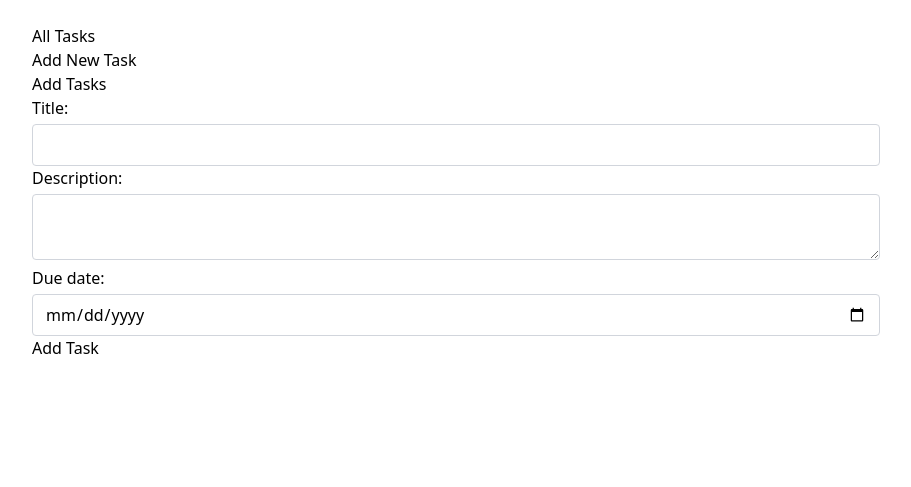
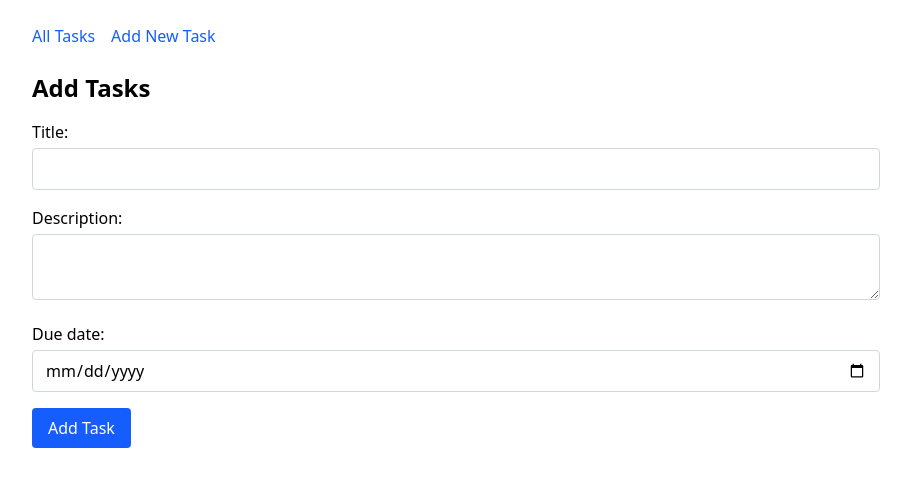
Before and after one commit to Mhubzy/task-management, a Laravel app: page /tasks/create in a window 1280 px wide. Shown: the top 487 px of the page, without its empty margins (184-1095 px from the left). Run offline with Laravel 12, Linux system fonts and the light colour scheme; style sheets or scripts are compiled from the project's sources.

Commit message:
Style forms and navigation

```diff
--- a/resources/views/layouts/app.blade.php
+++ b/resources/views/layouts/app.blade.php
@@ -10,9 +10,9 @@
 <body>
 
     <div class="container max-w-4xl mx-auto p-6 mb-4">
-        <ul>
-            <li><a href="{{ route('tasks.index') }}">All Tasks</a></li>
-            <li><a href="{{ route('tasks.create') }}">Add New Task</a></li>
+        <ul class="flex gap-4 mb-6">
+            <li><a href="{{ route('tasks.index') }}"  class="text-blue-600 hover:underline">All Tasks</a></li>
+            <li><a href="{{ route('tasks.create') }}" class="text-blue-600 hover:underline">Add New Task</a></li>
         </ul>
 
         @if (session('success'))
--- a/resources/views/tasks/create.blade.php
+++ b/resources/views/tasks/create.blade.php
@@ -3,29 +3,35 @@
 @section('title', 'Add New Task')
 
 @section('content')
-    <h1>Add Tasks</h1>
+    <h1 class="text-2xl font-bold mb-4">Add Tasks</h1>
 
     <form method="POST" action="{{ route('tasks.store') }}">
         @csrf
+        <div class="mb-4">
             <label for="title" class="block font-medium mb-1">Title: </label>
             <input type="text" id="title" name="title" value="{{   old('title')  }}" class="w-full border border-gray-300 rounded px-3 py-2">
             @error('title')
                 <div class="text-red-600 text-sm mt-1">{{ $message  }}</div>
             @enderror
+        </div>
 
+        <div class="mb-4">
             <label for="description" class="block font-medium mb-1">Description: </label>
             <textarea name="description" id="description" class="w-full border border-gray-300 rounded px-3 py-2">{{   old('description')  }}</textarea>
             @error('description')
                 <div class="text-red-600 text-sm mt-1">{{ $message  }}</div>
             @enderror
+        </div>
 
+        <div class="mb-4">
             <label for="due_date" class="block font-medium mb-1">Due date: </label>
             <input type="date" id="due_date" name="due_date" value="{{   old('due_date')  }}" class="w-full border border-gray-300 rounded px-3 py-2">
             @error('due_date')
                 <div class="text-red-600 text-sm mt-1">{{ $message  }}</div>
             @enderror
+        </div>
 
-        <button type="submit">Add Task</button>
+        <button type="submit" class="bg-blue-600 text-white px-4 py-2 rounded">Add Task</button>
     </form>
 
 @endsection
--- a/resources/views/tasks/edit.blade.php
+++ b/resources/views/tasks/edit.blade.php
@@ -31,7 +31,7 @@
             @enderror
         </div>
 
-        <button class="bg-blue-600 text-white px-4 py-2 rounded type="submit">Update Task</button>
+        <button type="submit" class="bg-blue-600 text-white px-4 py-2 rounded">Update Task</button>
     </form>
 
 @endsection
--- a/resources/views/tasks/index.blade.php
+++ b/resources/views/tasks/index.blade.php
@@ -25,7 +25,7 @@
                     <form method="post" action="{{ route('tasks.updateStatus', $task) }}">
                         @csrf
                         @method('PATCH')
-                        <button type="submit" class="bg-blue-600 text-black px-3 py-1 rounded text-sm">
+                        <button type="submit" class="bg-blue-600 text-white px-3 py-1 rounded text-sm">
                             {{ $task->status === 'pending' ? 'Mark as Completed' : 'Mark as Pending' }}
                         </button>
                     </form>
```
Lines whose indentation alone changed are shown as unchanged.
